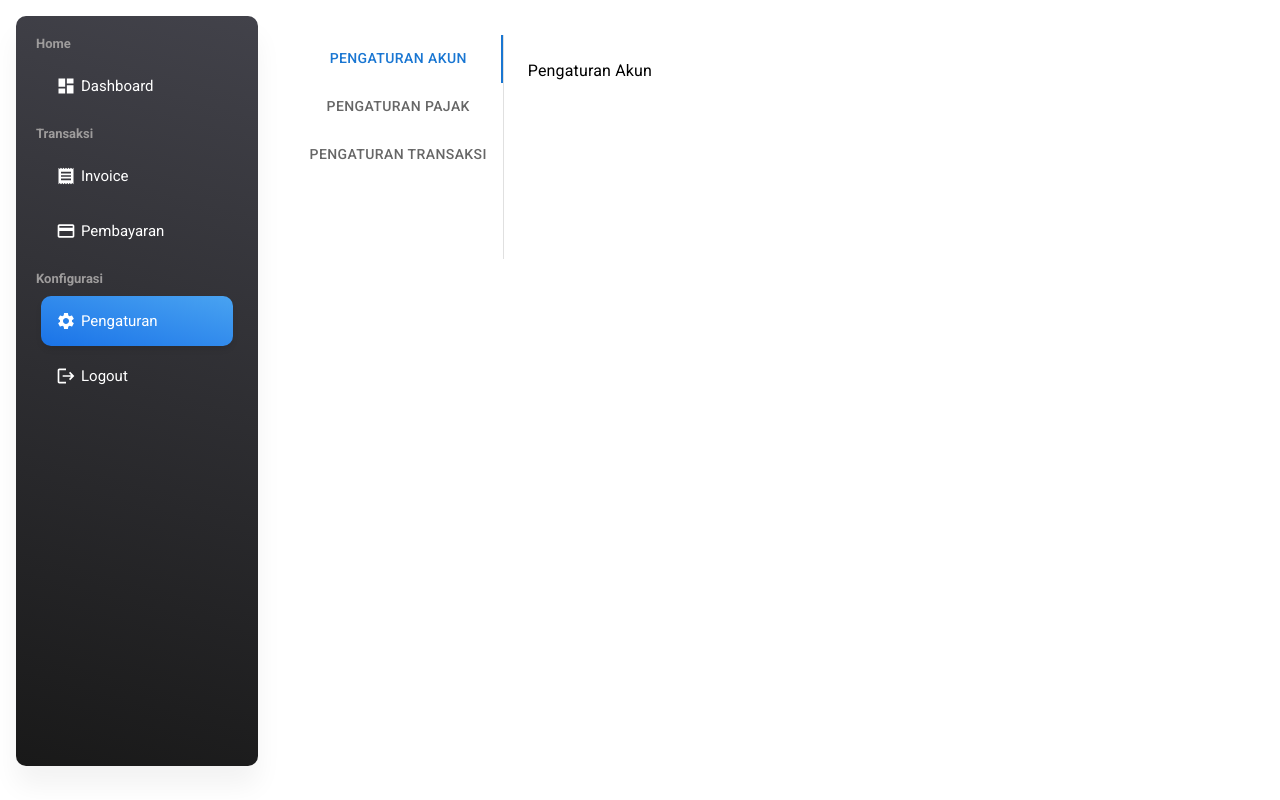
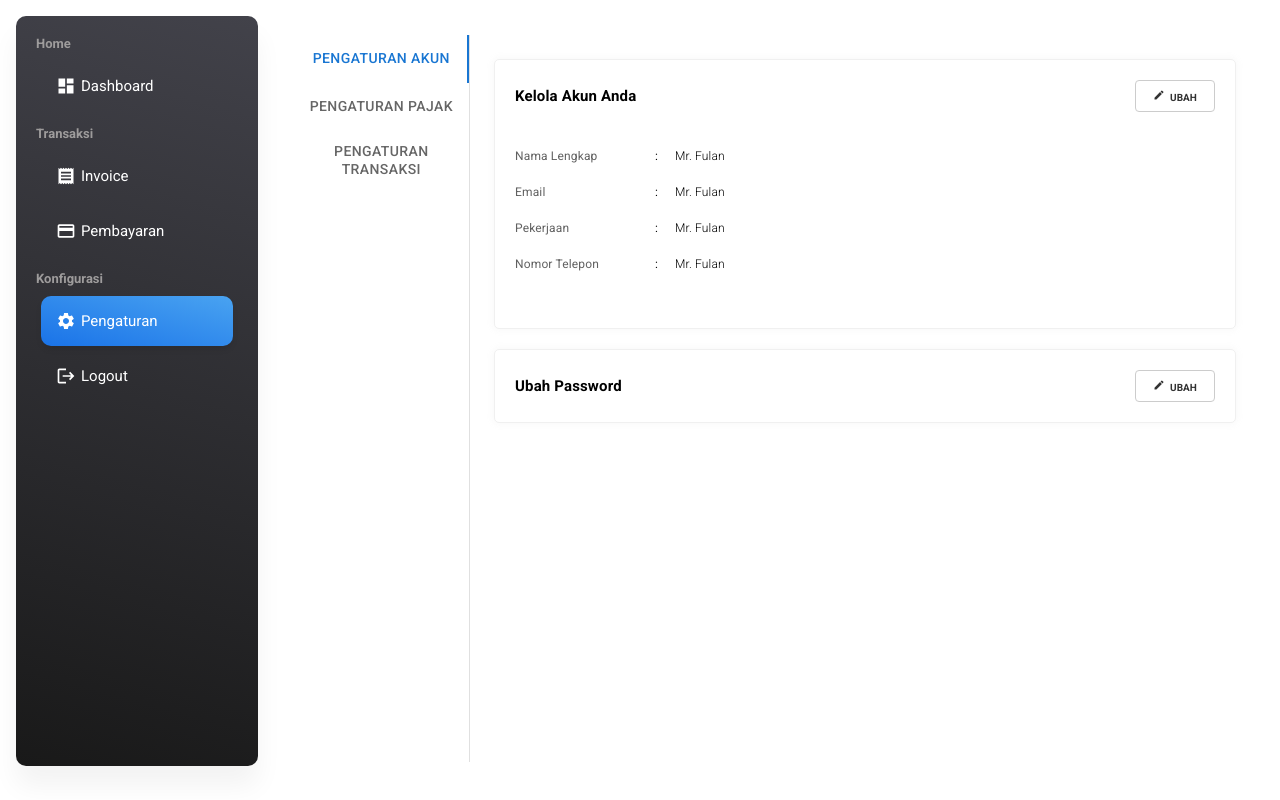
Before and after one commit to RafiKonsultanku/frontendappbaru, a React (Create React App) app: page /settings in a window 1280 px wide. Built offline with nearby package versions, Linux system fonts and the light colour scheme.

Commit message:
view register, settings akun

```diff
--- a/package.json
+++ b/package.json
@@ -32,6 +32,7 @@
     "react-bootstrap": "^2.2.3",
     "react-dom": "^17.0.1",
     "react-dropdown": "^1.9.2",
+    "react-input-mask": "^2.0.4",
     "react-router-dom": "^6.3.0",
     "react-scripts": "5.0.0",
     "react-select": "^5.3.0",
--- a/src/App.js
+++ b/src/App.js
@@ -1,4 +1,5 @@
 import Login from "./components/Auth/LoginForm";
+import Register from "./components/Auth/RegisterForm";
 // import Topbar from "./components/Topbar";
 import Sidebar from "./components/Sidebar";
 import Dashboard from "./layouts/dashboard";
@@ -24,6 +25,7 @@ function App() {
       {/* <Topbar /> */}
       <Routes>
         <Route path="/login" element={<Login />} />
+        <Route path="/register" element={<Register />} />
       </Routes>
       <div className="container">
         <Routes>
--- a/src/components/Auth/LoginForm/login.css
+++ b/src/components/Auth/LoginForm/login.css
@@ -94,7 +94,7 @@
   width: 85%;
   background-color: transparent;
   border: none;
-  color: white;
+  color: rgb(119, 119, 119) !important;
   outline: none;
   border-bottom: 1px solid #445366;
   font-size: 1em;
--- a/src/components/Auth/RegisterForm/index.jsx
+++ b/src/components/Auth/RegisterForm/index.jsx
@@ -0,0 +1,158 @@
+import React, { Component } from "react";
+import { NavLink } from "react-router-dom";
+import InputMask from "react-input-mask";
+
+class SignUpForm extends Component {
+  constructor() {
+    super();
+
+    this.state = {
+      email: "",
+      password: "",
+      npwp: "",
+      hasAgreed: false,
+    };
+
+    this.handleChange = this.handleChange.bind(this);
+    this.handleSubmit = this.handleSubmit.bind(this);
+  }
+
+  handleChange(event) {
+    let target = event.target;
+    let value = target.type === "checkbox" ? target.checked : target.value;
+    let npwp = target.npwp;
+
+    this.setState({
+      [npwp]: value,
+    });
+  }
+
+  handleSubmit(e) {
+    e.preventDefault();
+
+    console.log("The form was submitted with the following data:");
+    console.log(this.state);
+  }
+
+  render() {
+    return (
+      <div className="Forms">
+        <div className="appAside" />
+        <div className="appForm">
+          <div className="pageSwitcher">
+            <NavLink
+              to="/login"
+              activeClassName="pageSwitcherItem-active"
+              className="pageSwitcherItem"
+            >
+              Login
+            </NavLink>
+            <NavLink
+              exact
+              to="/register"
+              activeClassName="pageSwitcherItem-active"
+              className="pageSwitcherItem"
+            >
+              Buat Akun
+            </NavLink>
+          </div>
+
+          <div className="formTitle">
+            <h1>Buat Akun</h1>{" "}
+          </div>
+          <div className="formCenter">
+            <form onSubmit={this.handleSubmit} className="formFields">
+              <div className="formField">
+                <label className="formFieldLabel" htmlFor="npwp">
+                  NPWP
+                </label>
+                <InputMask
+                  mask="99.999.999.9-999.999"
+                  type="text"
+                  id="npwp"
+                  className="formFieldInput"
+                  Placeholder="_ _._ _ _._ _ _._-._ _ _._ _ _"
+                  autoComplete="off"
+                  //   alwaysShowMask
+                  name="npwp"
+                  maskChar=""
+                  noSpaceBetweenChars={true}
+                  //   value={this.state.npwp}
+                  onChange={this.handleChange}
+                />
+              </div>
+              <div className="formField">
+                <label className="formFieldLabel" htmlFor="email">
+                  Nomor Telfon
+                </label>
+                <input
+                  type="tel"
+                  id="tel"
+                  className="formFieldInput"
+                  placeholder="Masukkan Nomor Telfon Anda"
+                  name="no_telp"
+                  autoComplete="off"
+                  //   value={this.state.email}
+                  onChange={this.handleChange}
+                />
+              </div>
+              <div className="formField">
+                <label className="formFieldLabel" htmlFor="email">
+                  Email Address
+                </label>
+                <input
+                  type="email"
+                  id="email"
+                  className="formFieldInput"
+                  placeholder="Masukkan Email Anda"
+                  name="email"
+                  autoComplete="off"
+                  //   value={this.state.email}
+                  onChange={this.handleChange}
+                />
+              </div>
+              <div className="formField">
+                <label className="formFieldLabel" htmlFor="password">
+                  Password
+                </label>
+                <input
+                  type="password"
+                  id="password"
+                  className="formFieldInput"
+                  placeholder="Minimal 8 karakter, campuran huruf dan angka"
+                  name="password"
+                  //   value={this.state.password}
+                  onChange={this.handleChange}
+                />
+              </div>
+
+              <div className="formField">
+                <label className="formFieldCheckboxLabel">
+                  <input
+                    className="formFieldCheckbox"
+                    type="checkbox"
+                    name="hasAgreed"
+                    value={this.state.hasAgreed}
+                    onChange={this.handleChange}
+                  />{" "}
+                  I agree all statements in{" "}
+                  <a href="null" className="formFieldTermsLink">
+                    terms of service
+                  </a>
+                </label>
+              </div>
+
+              <div className="formField">
+                <button className="formFieldButton">DAFTAR</button>{" "}
+                {/* <Link to="/sign-in" className="formFieldLink">
+                  I'm already member
+                </Link> */}
+              </div>
+            </form>
+          </div>
+        </div>
+      </div>
+    );
+  }
+}
+export default SignUpForm;
--- a/src/layouts/dashboard/style/dashboard.css
+++ b/src/layouts/dashboard/style/dashboard.css
@@ -6,5 +6,6 @@
 
 .dashboardWidget {
   display: flex;
+  padding-left: 20px;
   /* margin: 20px; */
 }
--- a/src/layouts/settings/components/pengaturanAkun/index.jsx
+++ b/src/layouts/settings/components/pengaturanAkun/index.jsx
@@ -0,0 +1,66 @@
+import "./style/pengaturanAkun.css";
+import EditIcon from "@mui/icons-material/Edit";
+
+export default function Index() {
+  return (
+    <div>
+      <div className="akunData">
+        <div className="akunHead">
+          <span className="akunDataTitle">Kelola Akun Anda</span>
+          <button className="buttonEdit">
+            <EditIcon className="iconEdit" />
+            Ubah
+          </button>
+        </div>
+
+        <ul className="akunDataList">
+          <li className="akunDataListItem">
+            <div className="dataListAkun">
+              <span className="dataAkunTitle">Nama Lengkap</span>
+              <span className="separator">:</span>
+              <span className="akunDataValue">Mr. Fulan</span>
+            </div>
+
+            <div className="dataListAkun">
+              <span className="dataAkunTitle">Email</span>
+              <span className="separator">:</span>
+              <span className="akunDataValue">Mr. Fulan</span>
+            </div>
+
+            <div className="dataListAkun">
+              <span className="dataAkunTitle">Pekerjaan</span>
+              <span className="separator">:</span>
+              <span className="akunDataValue">Mr. Fulan</span>
+            </div>
+
+            <div className="dataListAkun">
+              <span className="dataAkunTitle">Nomor Telepon</span>
+              <span className="separator">:</span>
+              <span className="akunDataValue">Mr. Fulan</span>
+            </div>
+          </li>
+
+          {/* <li className="akunDataListItem">
+            <div className="akunDataItem">
+              <label className="akunDataName">Pekerjaan</label>
+              <span className="separator">:</span>
+              <span className="akunDataValue">
+                Telah menambahkan faktur pajak
+              </span>
+            </div>
+          </li> */}
+        </ul>
+      </div>
+
+      <div className="akunData">
+        <div className="akunHead">
+          <span className="akunDataTitle">Ubah Password</span>
+          <button className="buttonEdit">
+            <EditIcon className="iconEdit" />
+            Ubah
+          </button>
+        </div>
+      </div>
+    </div>
+  );
+}
--- /dev/null
+++ b/src/layouts/settings/components/pengaturanAkun/style/pengaturanAkun.css
@@ -0,0 +1,105 @@
+.akunData {
+  padding: 20px;
+  -webkit-box-shadow: 0px 0px 7px 1px rgba(179, 179, 179, 0.09);
+  box-shadow: 0px 0px 7px 1px rgba(179, 179, 179, 0.09);
+  border: 1px solid rgb(240, 240, 240);
+  border-radius: 5px;
+  width: 700px;
+  margin-bottom: 20px;
+}
+
+.buttonEdit {
+  text-transform: uppercase;
+  cursor: pointer;
+  color: #333;
+  font-size: 10px;
+  font-weight: 600;
+  -webkit-border-radius: 2px;
+  -moz-border-radius: 2px;
+  border: 0;
+  width: 80px;
+  height: 32px;
+  background: #fff;
+  border: 1px solid #ccc;
+  border-radius: 4px;
+  padding: 6.5px 16px;
+}
+
+.iconEdit {
+  font-size: 12px !important;
+  margin-right: 5px;
+}
+
+.akunHead {
+  display: flex;
+  justify-content: space-between;
+  align-items: center;
+}
+
+.akunDataTitle {
+  font-size: 15px;
+  font-weight: 700;
+}
+
+.akunDataList {
+  margin: 0;
+  padding: 0;
+  list-style: none;
+}
+
+.akunDataListItem {
+  align-items: center;
+  justify-content: space-between;
+  margin: 35px 0px;
+  /* -webkit-box-shadow: 0px 0px 7px 1px rgba(179, 179, 179, 0.09);
+  box-shadow: 0px 0px 7px 1px rgba(179, 179, 179, 0.09); */
+}
+
+.akunDataItem {
+  display: -webkit-box;
+  display: -ms-flexbox;
+  display: flex;
+  -webkit-box-orient: vertical;
+  -webkit-box-direction: normal;
+  -ms-flex-direction: column;
+  flex-direction: column;
+  font-size: 12px;
+}
+
+.dataListAkun {
+  display: -webkit-box;
+  display: -ms-flexbox;
+  display: flex;
+  -webkit-box-orient: horizontal;
+  -webkit-box-direction: normal;
+  -ms-flex-direction: row;
+  flex-direction: row;
+  -webkit-box-pack: start;
+  -ms-flex-pack: start;
+  justify-content: flex-start;
+  -webkit-box-align: center;
+  -ms-flex-align: center;
+  align-items: center;
+  margin-bottom: 18px;
+  font-size: 12px;
+}
+
+.dataAkunTitle {
+  -ms-flex-preferred-size: 20%;
+  flex-basis: 20%;
+  color: #616161;
+}
+
+.separator {
+  -ms-flex-preferred-size: 20px;
+  flex-basis: 20px;
+}
+
+.akunDataValue {
+  -webkit-box-flex: 1;
+  -ms-flex-positive: 1;
+  flex-grow: 1;
+  -ms-flex-preferred-size: 0;
+  flex-basis: 0;
+  font-weight: 300;
+}
--- a/src/layouts/settings/index.jsx
+++ b/src/layouts/settings/index.jsx
@@ -1,10 +1,11 @@
-import React from 'react';
-import '../settings/style/settings.css';
-import PropTypes from 'prop-types';
-import Tabs from '@mui/material/Tabs';
-import Tab from '@mui/material/Tab';
-import Typography from '@mui/material/Typography';
-import Box from '@mui/material/Box';
+import React from "react";
+import "../settings/style/settings.css";
+import PropTypes from "prop-types";
+import Tabs from "@mui/material/Tabs";
+import Tab from "@mui/material/Tab";
+import Typography from "@mui/material/Typography";
+import Box from "@mui/material/Box";
+import PengaturanAkun from "../settings/components/pengaturanAkun";
 
 function TabPanel(props) {
   const { children, value, index, ...other } = props;
@@ -35,7 +36,7 @@ TabPanel.propTypes = {
 function a11yProps(index) {
   return {
     id: `vertical-tab-${index}`,
-    'aria-controls': `vertical-tabpanel-${index}`,
+    "aria-controls": `vertical-tabpanel-${index}`,
   };
 }
 
@@ -47,8 +48,9 @@ export default function VerticalTabs() {
   };
 
   return (
-    <Box className='settings'
-      sx={{bgcolor: 'background.paper', display: 'flex', height: 224 }}
+    <Box
+      className="settings"
+      sx={{ bgcolor: "background.paper", display: "flex" }}
     >
       <Tabs
         orientation="vertical"
@@ -56,14 +58,14 @@ export default function VerticalTabs() {
         value={value}
         onChange={handleChange}
         aria-label="Vertical tabs example"
-        sx={{ borderRight: 1, borderColor: 'divider'}}
+        sx={{ borderRight: 1, borderColor: "divider" }}
       >
         <Tab label="Pengaturan Akun" {...a11yProps(0)} />
         <Tab label="Pengaturan Pajak" {...a11yProps(1)} />
         <Tab label="Pengaturan Transaksi" {...a11yProps(2)} />
       </Tabs>
       <TabPanel value={value} index={0}>
-        Pengaturan Akun
+        <PengaturanAkun />
       </TabPanel>
       <TabPanel value={value} index={1}>
         Pengaturan Pajak
```
Also changed, not shown: src/components/Auth/LoginForm/index.jsx (+6 -3 lines), src/components/Button/buttonBack/index.jsx (+6 -4 lines), src/layouts/dashboard/components/Activity/style/activity.css (+4 -4 lines), 1 other file (tests, documents, lock files or other folders).
